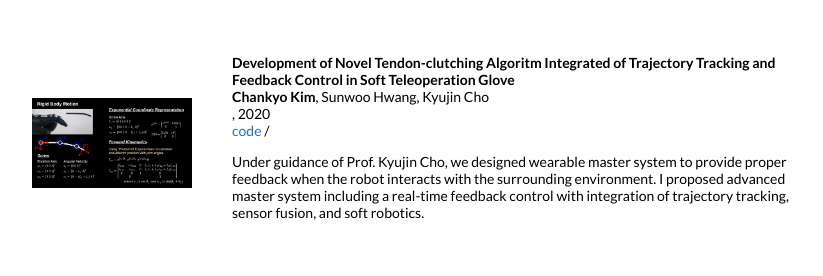
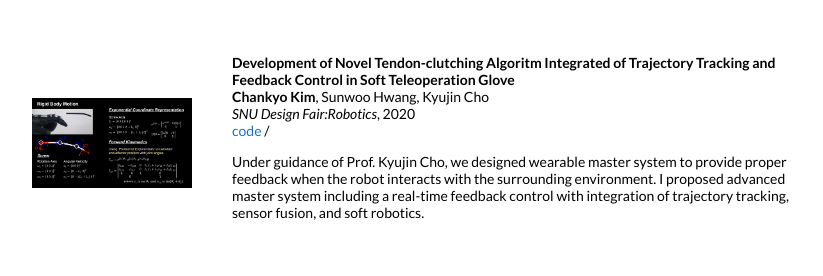
Before and after one commit to ChanKyoKim/ChanKyoKim.github.io, a Jekyll site: the page built from _posts/2021-11-15-hpe.markdown, in a window 1280 px wide. Shown: the part 783-1059 px from the top of the page, without its empty margins (228-1051 px from the left). Built offline with Jekyll 4.4.1, drawn with Linux system fonts in a browser that asks for light colours.

Commit message:
Update 2020-09-05-integrated robotics.markdown

```diff
--- a/_posts/2020-09-05-integrated robotics.markdown
+++ b/_posts/2020-09-05-integrated robotics.markdown
@@ -6,6 +6,7 @@ image: /images/soft_tendon.jpg
 categories: research
 author: "Chankyo Kim"
 authors: "<strong>Chankyo Kim</strong>, Sunwoo Hwang, Kyujin Cho"
+venue: "SNU Design Fair:Robotics"
 paper: /pdfs/tele_robot.pdf
 code: https://github.com/ChanKyoKim/tele_robot
 ---
```
